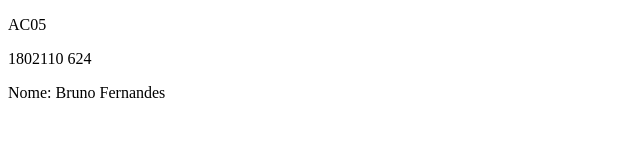
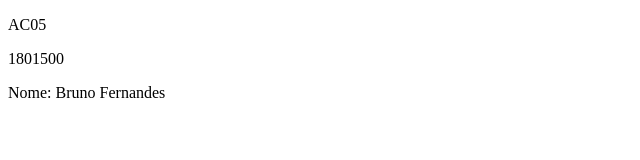
Before and after one commit to Bruno1801500/ac05RA1801500, a plain HTML site: page index.html in a window 1280 px wide. Shown: the full height of the page, 0-640 px from the left. Drawn offline with Linux system fonts and the light colour scheme.

Commit message:
Update and rename indez.html to index.html

```diff
--- a/indez.html
+++ b/index.html
@@ -5,7 +5,7 @@
 <title>AC05</title>
 </head>
 <p>AC05</p>
-<p>1802110 624</P>
+<p>1801500</P>
 <p>Nome: Bruno Fernandes</p>
 </body>
 </html>
```
